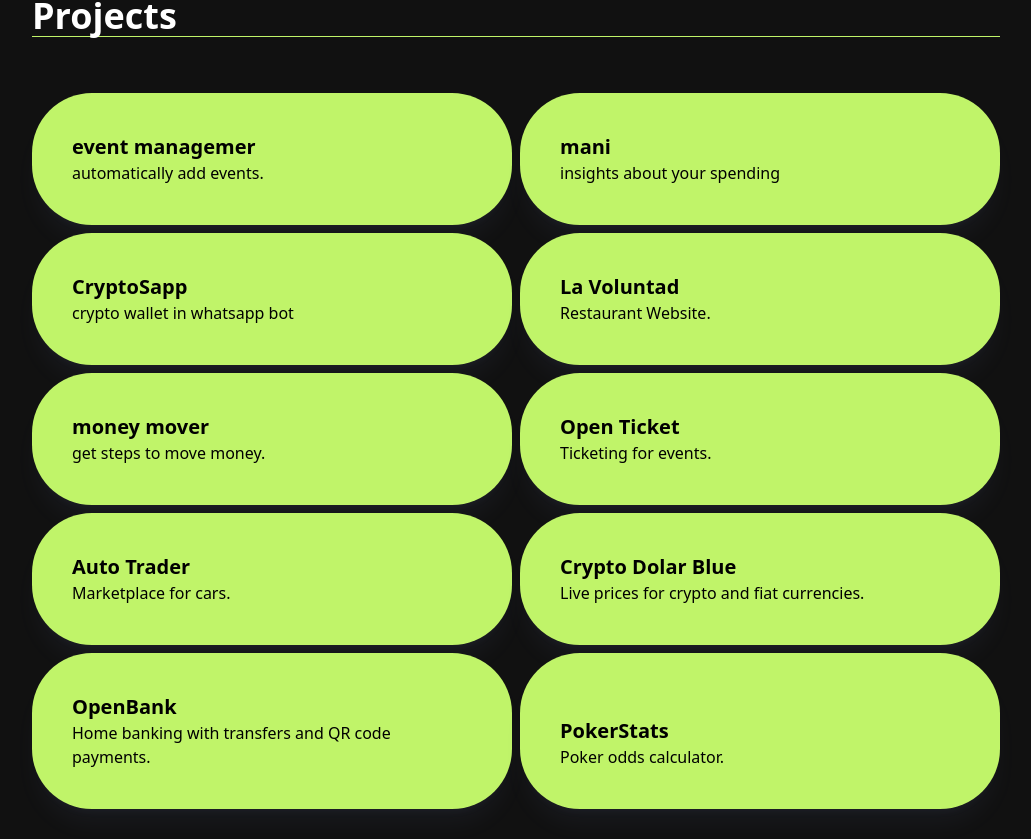
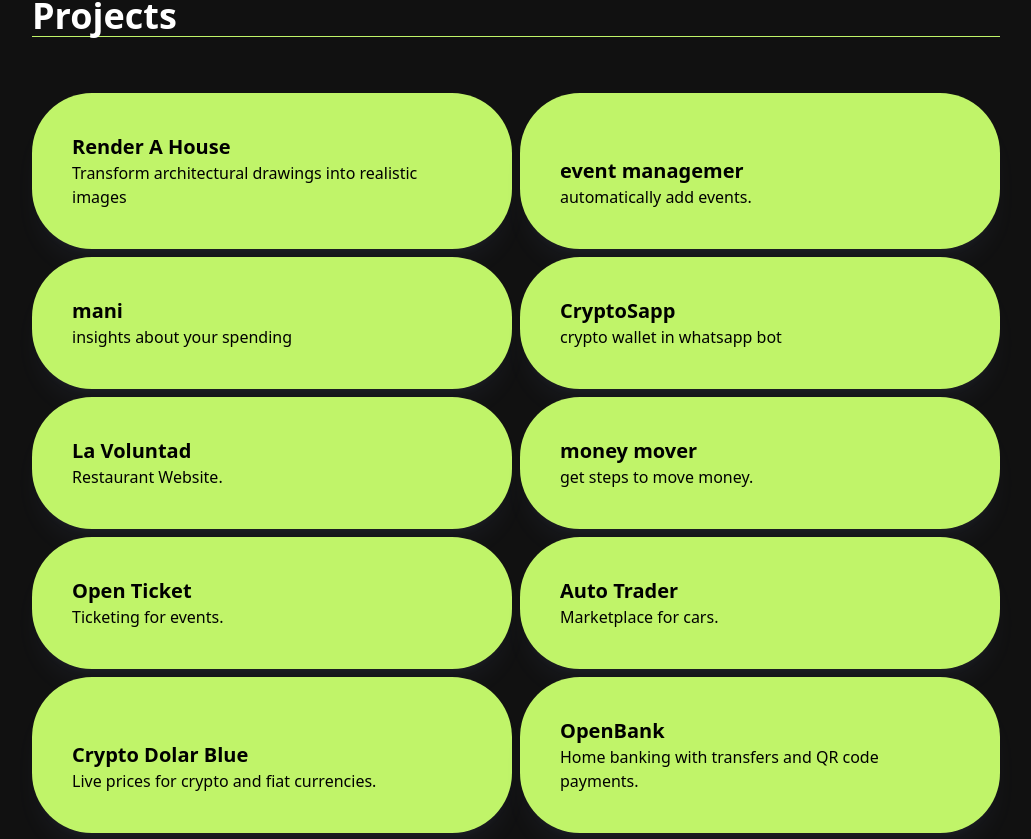
Before and after one commit to sebipap/my-blog, a Next.js app: page / in a window 1280 px wide. Shown: the part 1056-1895 px from the top of the page, without its empty margins (124-1155 px from the left). Built offline with nearby package versions, Linux system fonts and the light colour scheme.

Commit message:
Add Render A House section

```diff
--- a/components/sections.tsx
+++ b/components/sections.tsx
@@ -28,6 +28,11 @@ const sections = [
     sectionTitleStyle: "border-[#c0f469]",
     sectionBlocksStyle: "bg-[#c0f469] shadow-indigo-300/5",
     items: [
+      {
+        title: "Render A House",
+        description: "Transform architectural drawings into realistic images",
+        href: "https://renderahouse.com",
+      },
       {
         title: "event managemer",
         description: "automatically add events.",
```
